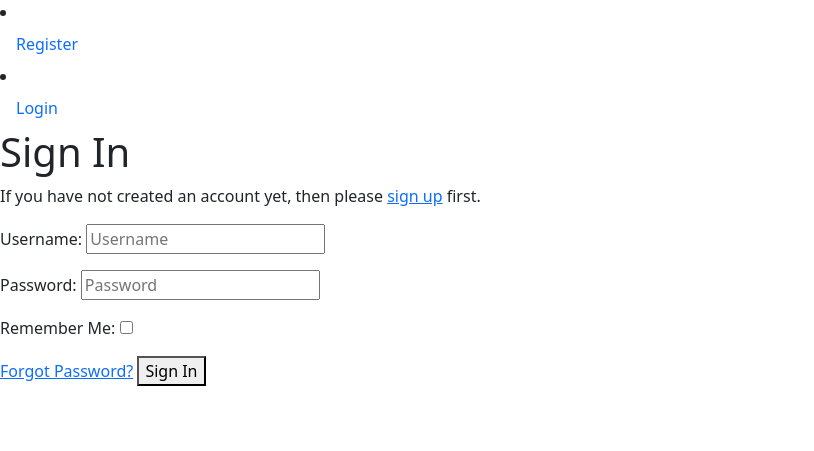
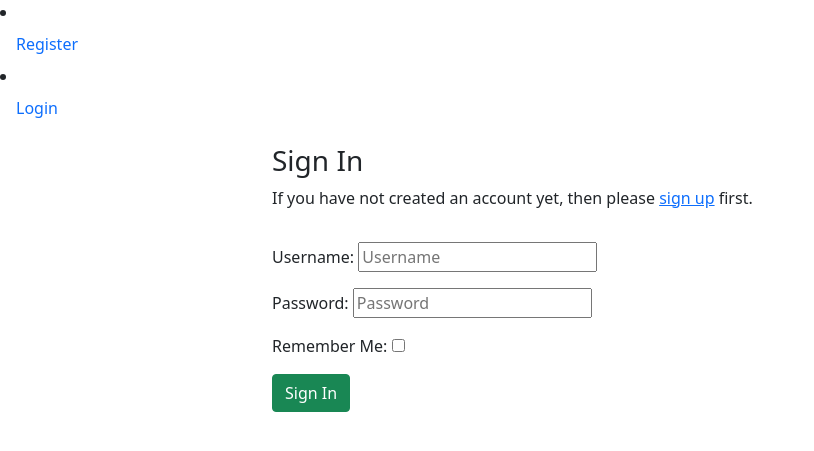
Before and after one commit to Pacey2706/pp4_Train_with_pace, a Django app: page /accounts/login/ in a window 1280 px wide. Shown: the part 56-507 px from the top of the page, without its empty margins (0-814 px from the left). Run offline with Django 3.2, Linux system fonts and the light colour scheme; some libraries are stand-ins or nearby versions.

Commit message:
update login.html and signup.html

```diff
--- a/templates/account/login.html
+++ b/templates/account/login.html
@@ -6,11 +6,20 @@
 {% block head_title %}{% trans "Sign In" %}{% endblock %}
 
 {% block content %}
+<div class="container">
+  <div class="row">
+    <div class="col-md-8 mt-3 offset-md-2">
 
-<h1>{% trans "Sign In" %}</h1>
 
-<p>{% blocktrans %}If you have not created an account yet, then please
+      <h3>{% trans "Sign In" %}</h3>
+
+      <p>{% blocktrans %}If you have not created an account yet, then please <!--CHANGE THIS !-->
         <a href="{{ signup_url }}">sign up</a> first.{% endblocktrans %}</p>
+
+    </div>
+  </div>
+  <div class="row">
+    <div class="col-md-8 mt-3 offset-md-2">
 
       <form class="login" method="POST" action="{% url 'account_login' %}">
         {% csrf_token %}
@@ -18,8 +27,10 @@
         {% if redirect_field_value %}
         <input type="hidden" name="{{ redirect_field_name }}" value="{{ redirect_field_value }}" />
         {% endif %}
-  <a class="button secondaryAction" href="{% url 'account_reset_password' %}">{% trans "Forgot Password?" %}</a>
-  <button class="primaryAction" type="submit">{% trans "Sign In" %}</button>
+        <button class="btn btn-success" type="submit">{% trans "Sign In" %}</button>
       </form>
+    </div>
+  </div>
+</div>
 
 {% endblock %}
--- a/templates/base.html
+++ b/templates/base.html
@@ -39,14 +39,14 @@
         </nav>
                     {% if user.is_authenticated %}
                     <li class="nav-item">
-                        <a class="nav-link" href="#">Logout</a>
+                        <a class="nav-link" href="{% url 'account_logout' %}">Logout</a>
                     </li>
                     {% else %}
                     <li class="nav-item">
-                        <a class="nav-link" href="#">Register</a>
+                        <a class="nav-link" href="{% url 'account_signup' %}">Register</a>
                     </li>
                     <li class="nav-item">
-                        <a class="nav-link" href="#">Login</a>
+                        <a class="nav-link" href="{% url 'account_login' %}">Login</a>
                     </li>
                     {% endif %}
                 </ul>
```
Also changed, not shown: templates/account/signup.html (+14 -3 lines). Lines whose indentation alone changed are shown as unchanged.
